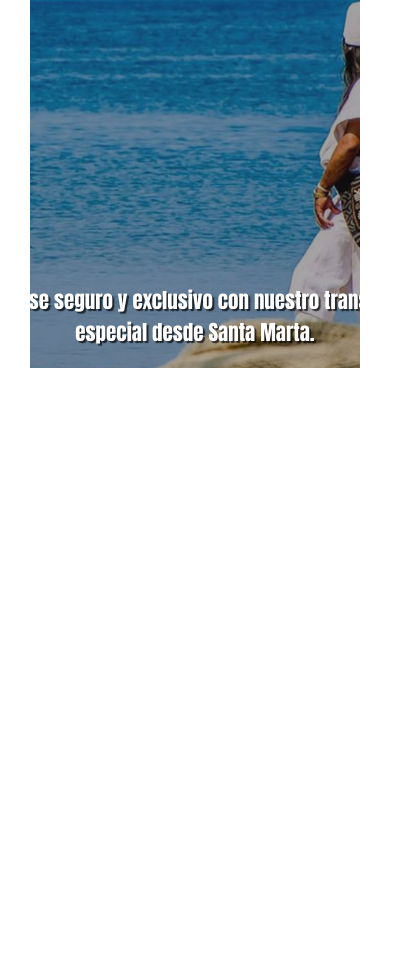
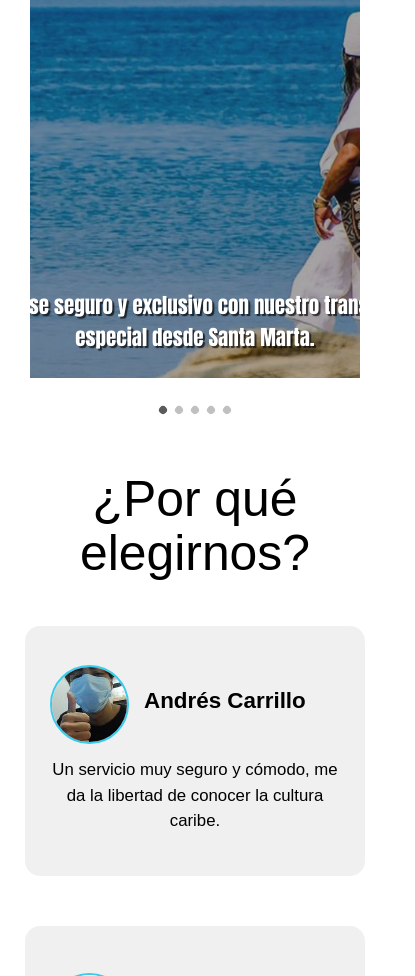
Before and after one commit to JosueMartinezGonzalez/ServiTours-Landing-Page, a plain HTML site: page public/index.html in a window 390 px wide. Shown: the part 1024-2000 px from the top of the page, 415 px wide, since content can reach past the window. Before the commit the page ends 1562 px from the top, so only its background shows below. Drawn offline with nearby package versions, Linux system fonts and the light colour scheme.

Commit message:
Se creó y agregó la sección de opinions en la cual quedarón tres opiniones, se les dieron estilos y responsive

```diff
--- a/public/index.html
+++ b/public/index.html
@@ -29,7 +29,7 @@
         <div class="header--heroContainer">
             <div class="heroContainer--content">
                 <div class="heroContainer--content__title">
-                    <h1>TITLE</h1>
+                    <h1>TITULO</h1>
                 </div>
                 <div class="heroContainer--description">
                     <p>Lorem ipsum dolor sit amet consectetur adipisicing elit. Cupiditate earum facilis quasi culpa quis quibusdam accusantium, odit odio deserunt et quidem, eligendi optio nihil quae in eaque nam, ut nulla.</p>
@@ -47,7 +47,9 @@
         </div>
     </header>
 
+    <main>
         <!-- Carrousel  -->
+        <section class="section-carousel">
             <div class="container">
                 <div class="row">
                     <div class="col s12">
@@ -91,6 +93,58 @@
                     </div>
                 </div>
             </div>
+        </section>
+        <!-- Opinions -->
+        <section class="section-opinions">
+            <div class="container--opinions">
+                <div class="container--opinions__title">
+                    <h2>¿Por qué elegirnos?</h2>
+                </div>
+                <div class="container--opinions__users">
+                    <div class="opinion--user">
+                        <div class="user--data">
+                            <img src="../src/images/Testimony_1.jpeg" alt="Foto de Andres Carrillo" class="user__img">
+                            <div class="user">
+                                <p class="user__name">Andrés Carrillo</p>
+                                <p class="user__stars"></p>
+                            </div>
+                        </div>
+                        <div class="user--testimony">
+                            <p>Un servicio muy seguro y cómodo, me da la libertad de conocer la cultura caribe.</p>
+                        </div>
+                    </div>
+                    <div class="opinion--user">
+                        <div class="user--data">
+                            <img src="../src/images/Testimony_2.jpeg" alt="Foto de Luz Sierra" class="user__img">
+                            <div class="user">
+                                <p class="user__name">Luz Sierra</p>
+                                <p class="user__stars"></p>
+                            </div>
+                        </div>
+                        <div class="user--testimony">
+                            <p>I feel very satisfied with the service. good attention, and lots of fun</p>
+                        </div>
+                    </div>
+                    <div class="opinion--user">
+                        <div class="user--data">
+                            <img src="../src/images/Testimony_3.jpg" alt=" Goto de Juan Guzman" class="user__img">
+                            <div class="user">
+                                <p class="user__name">Juan Guzman</p>
+                                <p class="user__stars"></p>
+                            </div>
+                        </div>
+                        <div class="user--testimony">
+                            <p>Esta muy bien los planes turísticos y los lugares a visitar en Santa Marta, hay que pedir el servicio con anticipación.</p>
+                        </div>
+                    </div>
+                </div>
+
+            </div>
+
+        </section>
+
+    </main>
+
 
     <!-- Materilize Js -->
     <script src="https://cdnjs.cloudflare.com/ajax/libs/materialize/1.0.0/js/materialize.min.js"></script>
--- a/src/styles/main.css
+++ b/src/styles/main.css
@@ -3,14 +3,12 @@
     padding: 0;
     box-sizing: border-box;
     font-size: 62.5%;
-    font-family: 'Raleway';
 }
 
 body {
     width: 100%;
     height: 100%;
-    font-family: 'Anton', sans-serif;
-    font-family: 'Permanent Marker', cursive;
+    font-family: Arial, Helvetica, sans-serif, sans-serif;
 
 }
 
@@ -163,7 +161,7 @@ input[type=number] { -moz-appearance:textfield; }
 /* Estilos de Materialize */
 /* ------------------------- */
 .carousel {
-    min-height: 800px;
+    min-height: 720px;
     margin-top: 25px;
     text-align: center;
 }
@@ -178,7 +176,8 @@ input[type=number] { -moz-appearance:textfield; }
     user-select: none;
     width: 500px !important;
     height: 500px !important;
-    padding: 10px 25px;
+    padding: 15px 25px;
+    margin-top: 50px;
 }
 
 .carousel .carousel-item img {
@@ -191,10 +190,84 @@ input[type=number] { -moz-appearance:textfield; }
     z-index: -1;
     border-radius: 15px;
 }
-
+/* .carousel .indicators {
+    margin-bottom: 70px !important;
+} */
 .carousel .indicators .indicator-item {
     border-radius: 0;
     transform: rotate(45deg);
     margin: 0 15px;
-    background: #13131344;
+    background: #13131344 !important;
 }
+.carousel .indicators .indicator-item.active {
+    background-color: #161616b4 !important;
+}
+
+
+/* Opinions Users */
+.container--opinions {
+    width: 100%;
+    height: 500px;
+    margin: 25px auto;
+    text-align: center;
+    color: #000000;
+}
+.container--opinions__users {
+    width: 100%;
+    height: 300px;
+    display: flex;
+    justify-content: space-evenly;
+    flex-wrap: wrap;
+    align-items: center;
+}
+.opinion--user {
+    width: 350px;
+    height: 250px;
+    display: flex;
+    flex-direction: column;
+    justify-content: space-evenly;
+    align-items: center;
+    margin: 25px;
+    padding: 25px;
+    background-color: rgba(185, 183, 183, 0.212);
+    border-radius: 15px;
+}
+.user--data {
+    width: 100%;
+    height: 70px;
+    display: flex;
+    justify-content: left;
+    align-items: center;
+}
+.user--data img {
+    border-radius: 50%;
+    border: 2px solid #3acced;
+}
+.user {
+    text-align: left;
+    padding: 15px;
+}
+.user--data .user {
+    width: 80%;
+    height: 100%;
+    display: flex;
+    flex-direction: column;
+    justify-content: center;
+}
+.user .user__name {
+    width: 100%;
+    height: 25px;
+    font-size: 1.6rem;
+    font-weight: bold;
+}
+.user .user__stars {
+    width: 100%;
+    height: 25px;
+    font-size: 1.2rem;
+}
+.user--testimony {
+    width: 100%;
+}
+.user--testimony p {
+    font-size: 1.2rem;
+}
```
Also changed, not shown: src/images/Testimony_1.jpeg (added), src/images/Testimony_2.jpeg (added), src/images/Testimony_3.jpg (added). Lines whose indentation alone changed are shown as unchanged.
